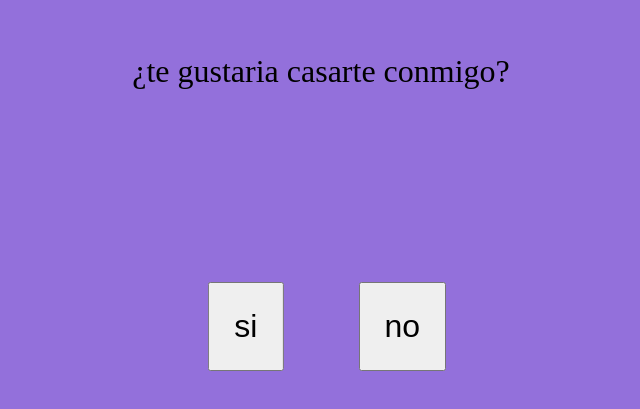
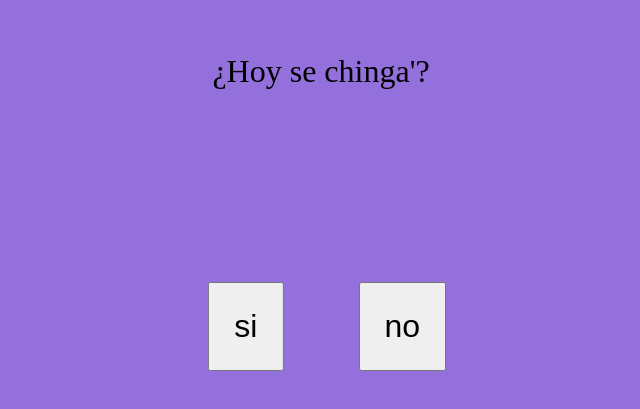
Before and after one commit to Skeiner1/matrimonio, a plain HTML site: page index.html in a window 1280 px wide. Shown: the part 139-548 px from the top of the page, without its empty margins (319-959 px from the left). Drawn offline with Linux system fonts and the light colour scheme.

Commit message:
Update index.html

```diff
--- a/index.html
+++ b/index.html
@@ -10,7 +10,7 @@
 
 
     <div class="contenedor">
-        <p>¿te gustaria casarte conmigo?</p>
+        <p>¿Hoy se chinga'?</p>
         <button id="yesBtn">si</button>
         <button id="noBtn">no</button>
     </div>
```
